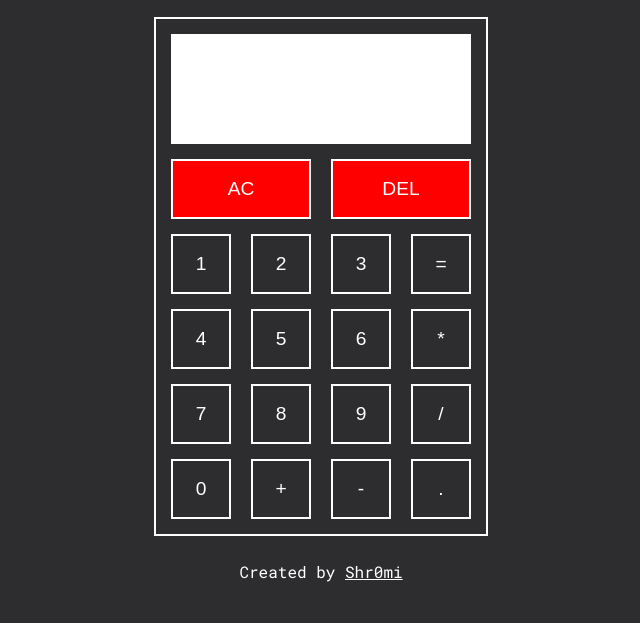
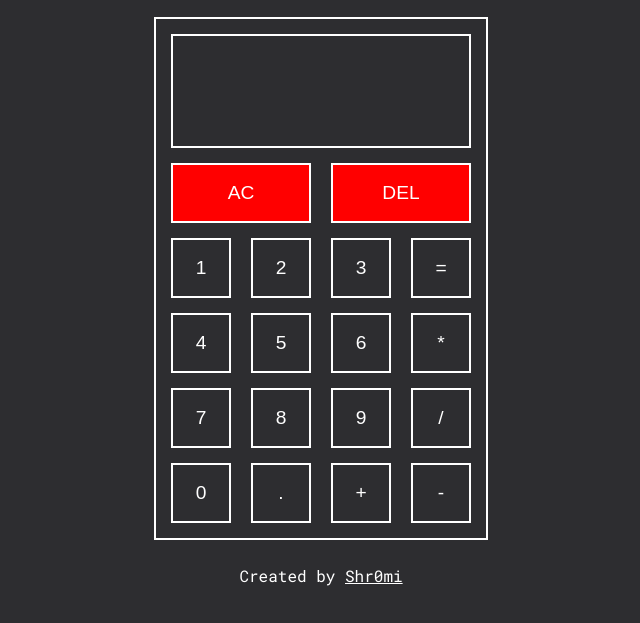
Before and after one commit to shr0mi/odin-calculator, a plain HTML site: page index.html in a window 1280 px wide. Shown: the part 55-678 px from the top of the page, without its empty margins (319-959 px from the left). Drawn offline with Linux system fonts and the light colour scheme.

Commit message:
Multiline using breakword

```diff
--- a/index.html
+++ b/index.html
@@ -42,9 +42,10 @@
             </div>
             <div class="rows">
                 <button id="btn0">0</button>
+                <button id="btn_decimal">.</button>
                 <button id="btn_plus">+</button>
                 <button id="btn_minus">-</button>
-                <button id="btn_decimal">.</button>
+
             </div>
 
         </div>
--- a/script.js
+++ b/script.js
@@ -47,7 +47,7 @@ function evaluate(){
         result = operand1 / operand2;
     }
 
-    // Avoiding Floating point error
+    // Avoiding Floating point error allows 7 place
     result = Math.round(result * 100000000) / 100000000;
     return result;
 }
--- a/style.css
+++ b/style.css
@@ -25,27 +25,29 @@ body {
 }
 
 .display {
-    background-color: white;
+    border: 2px solid white;
     color: black;
     display: flex;
     flex-direction: column;
     justify-content: center;
+    text-align: right;
+    word-wrap: break-word;
     margin-bottom: 15px;
     gap: 15px;
     padding: 15px;
-    height: 80px;
+    min-height: 80px;
 }
 
 .display .prevText {
-    height: 18px;
+    min-height: 18px;
     margin: 0px;
     font-size: 1em;
     color: grey;
 }
 
 .display .currentText {
-    color: black;
-    height: 30px;
+    color: white;
+    min-height: 30px;
     margin: 0px;
     font-size: 1.6em;
 }
```
